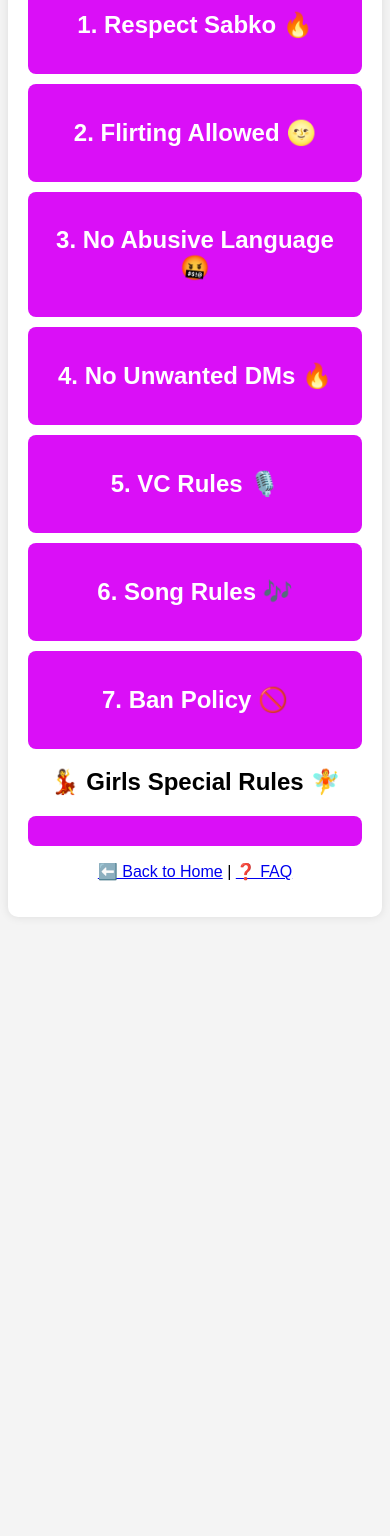
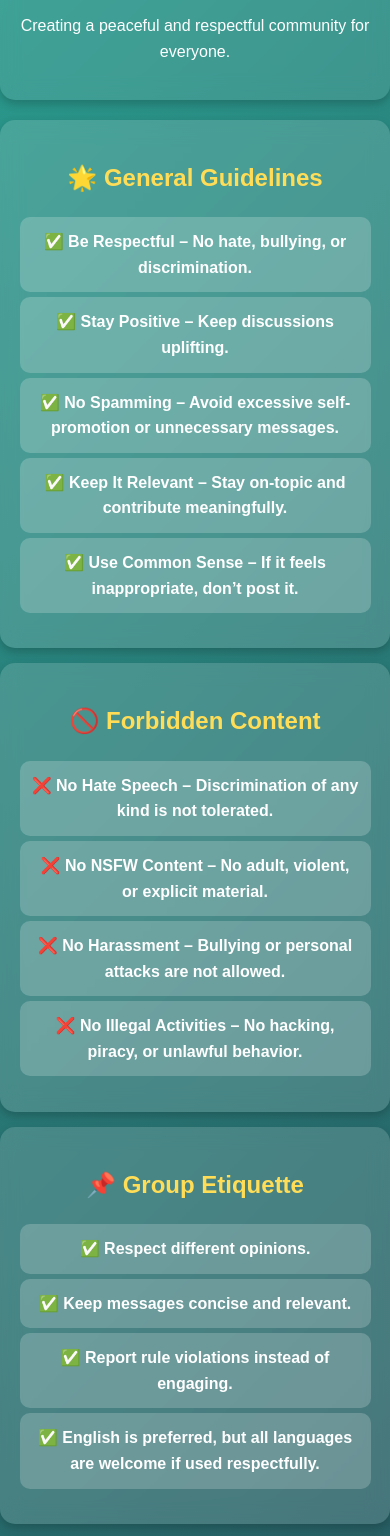
Before and after one commit to lionxlover/Calm, a plain HTML site: page Rules.html in a window 390 px wide. Shown: the part 171-1707 px from the top of the page. Before the commit the page ends 1096 px from the top, so only its background shows below. Drawn offline with Linux system fonts and the light colour scheme.

Commit message:
Update Rules.html

```diff
--- a/Rules.html
+++ b/Rules.html
@@ -1,63 +1,151 @@
 <!DOCTYPE html>
 <html lang="en">
 <head>
-  <meta charset="UTF-8" />
-  <meta name="viewport" content="width=device-width, initial-scale=1.0" />
-  <title>Calm Zone - Group Rules</title>
-  <link rel="stylesheet" href="r/styles.css" />
+    <meta charset="UTF-8">
+    <meta name="viewport" content="width=device-width, initial-scale=1">
+    <title>Calm Zone - Rules 📜</title>
+    <style>
+        /* General Styling */
+        body {
+            font-family: 'Poppins', sans-serif;
+            margin: 0;
+            padding: 0;
+            background: linear-gradient(135deg, #2a9d8f, #264653);
+            color: #fff;
+            text-align: center;
+            line-height: 1.6;
+        }
+
+        /* Header Styling */
+        header {
+            background: rgba(255, 255, 255, 0.1);
+            padding: 1.5em;
+            border-radius: 15px;
+            margin: 20px auto;
+            width: 90%;
+            max-width: 800px;
+            backdrop-filter: blur(10px);
+            box-shadow: 0 4px 10px rgba(0, 0, 0, 0.2);
+        }
+
+        /* Section Styling */
+        section {
+            background: rgba(255, 255, 255, 0.15);
+            padding: 1.5em;
+            margin: 15px auto;
+            width: 90%;
+            max-width: 800px;
+            border-radius: 15px;
+            backdrop-filter: blur(10px);
+            box-shadow: 0 4px 10px rgba(0, 0, 0, 0.2);
+        }
+
+        h1, h2 {
+            color: #ffdd57;
+        }
+
+        ul {
+            list-style: none;
+            padding: 0;
+        }
+
+        ul li {
+            background: rgba(255, 255, 255, 0.2);
+            padding: 12px;
+            margin: 5px 0;
+            border-radius: 10px;
+            color: #fff;
+            font-weight: bold;
+            transition: 0.3s ease;
+        }
+
+        ul li:hover {
+            background: rgba(255, 255, 255, 0.4);
+        }
+
+        footer {
+            margin-top: 20px;
+            padding: 1em;
+            background: rgba(0, 0, 0, 0.2);
+            border-radius: 15px;
+        }
+
+        a {
+            color: #ffdd57;
+            font-weight: bold;
+            text-decoration: none;
+        }
+
+        a:hover {
+            text-decoration: underline;
+        }
+
+        /* Responsive Design */
+        @media (max-width: 600px) {
+            header, section {
+                padding: 1.2em;
+            }
+        }
+    </style>
 </head>
 <body>
-  <div class="container rules-container">
-    <h1>🌿🍁 Calm Zone Group Rules 🍁🌿</h1>
 
-    <div class="rule" onclick="toggleRule(this)">
-      <h2>1. Respect Sabko 🔥</h2>
-      <p class="rule-details">Yahan sab equal hai, sabko izzat dena zaroori hai. Agar problem ho to Admin ko TAG karein.</p>
-    </div>
+    <header>
+        <h1>🌿 Calm Zone - Rules 📜</h1>
+        <p>Creating a peaceful and respectful community for everyone.</p>
+    </header>
 
-    <div class="rule" onclick="toggleRule(this)">
-      <h2>2. Flirting Allowed 🌝</h2>
-      <p class="rule-details">Allowed hai sirf agar dusra insaan cooperate kare. Zabardasti se flirting par mute/ban.</p>
-    </div>
+    <section>
+        <h2>🌟 General Guidelines</h2>
+        <ul>
+            <li>✅ Be Respectful – No hate, bullying, or discrimination.</li>
+            <li>✅ Stay Positive – Keep discussions uplifting.</li>
+            <li>✅ No Spamming – Avoid excessive self-promotion or unnecessary messages.</li>
+            <li>✅ Keep It Relevant – Stay on-topic and contribute meaningfully.</li>
+            <li>✅ Use Common Sense – If it feels inappropriate, don’t post it.</li>
+        </ul>
+    </section>
 
-    <div class="rule" onclick="toggleRule(this)">
-      <h2>3. No Abusive Language 🤬</h2>
-      <p class="rule-details">Gaali ya abusive language bilkul allowed nahi. Ek warning, phir ban.</p>
-    </div>
+    <section>
+        <h2>🚫 Forbidden Content</h2>
+        <ul>
+            <li>❌ No Hate Speech – Discrimination of any kind is not tolerated.</li>
+            <li>❌ No NSFW Content – No adult, violent, or explicit material.</li>
+            <li>❌ No Harassment – Bullying or personal attacks are not allowed.</li>
+            <li>❌ No Illegal Activities – No hacking, piracy, or unlawful behavior.</li>
+        </ul>
+    </section>
 
-    <div class="rule" onclick="toggleRule(this)">
-      <h2>4. No Unwanted DMs 🔥</h2>
-      <p class="rule-details">Bina permission DM ya PM karna allowed nahi hai. Agar kiya toh sidha ban.</p>
-    </div>
+    <section>
+        <h2>📌 Group Etiquette</h2>
+        <ul>
+            <li>✅ Respect different opinions.</li>
+            <li>✅ Keep messages concise and relevant.</li>
+            <li>✅ Report rule violations instead of engaging.</li>
+            <li>✅ English is preferred, but all languages are welcome if used respectfully.</li>
+        </ul>
+    </section>
 
-    <div class="rule" onclick="toggleRule(this)">
-      <h2>5. VC Rules 🎙️</h2>
-      <p class="rule-details">VC me jhagde ka mahaul bana, toh active admin bina permission VC end karega.</p>
-    </div>
+    <section>
+        <h2>🔧 Moderation & Enforcement</h2>
+        <ul>
+            <li>⚠️ Warnings – Minor violations will receive a warning.</li>
+            <li>🔇 Temporary Mute – Repeated violations may result in chat restrictions.</li>
+            <li>🚫 Permanent Ban – Serious offenses will lead to removal.</li>
+            <li>👑 Admins’ Decisions Are Final – No arguing with moderators.</li>
+        </ul>
+    </section>
 
-    <div class="rule" onclick="toggleRule(this)">
-      <h2>6. Song Rules 🎶</h2>
-      <p class="rule-details">Bina permission song skip ya end mat karo.</p>
-    </div>
+    <section>
+        <h2>📩 Need Help?</h2>
+        <p>If you have any issues, contact our admins:</p>
+        <p>📧 Email: <a href="mailto:support@calmzone.com">support@calmzone.com</a></p>
+        <p>📌 Telegram: <a href="https://t.me/CalmZoneAdmin">@CalmZoneAdmin</a></p>
+    </section>
 
-    <div class="rule" onclick="toggleRule(this)">
-      <h2>7. Ban Policy 🚫</h2>
-      <p class="rule-details">Ek baar ban ho gaye toh unban ka option nahi hai.</p>
-    </div>
+    <footer>
+        <p>© 2025 Calm Zone | Let's create a peaceful space together! 🌈</p>
+    </footer>
 
-    <h2>💃 Girls Special Rules 🧚</h2>
-    <div class="rule" onclick="toggleRule(this)">
-      <p class="rule-details">Agar koi ladka DM kare to sidha block karo. DM = Your Responsibility.</p>
-    </div>
-
-    <div class="footer">
-      <p>
-        <a href="index.html">⬅️ Back to Home</a> |
-        <a href="Faq.html">❓ FAQ</a>
-      </p>
-    </div>
-  </div>
-
-  <script src="r/script.js"></script>
 </body>
 </html>
```
